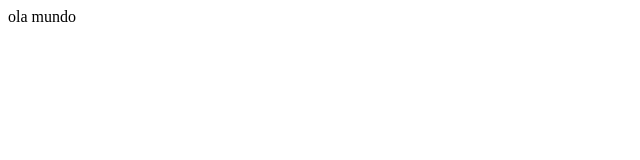
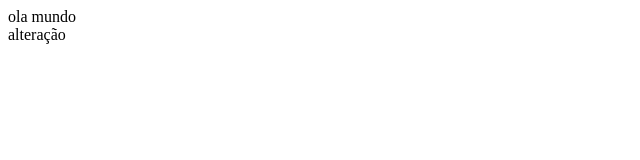
Before and after one commit to Felipesouzavasconcelos2007/Teste, a plain HTML site: page index.html in a window 1280 px wide. Shown: the full height of the page, 0-640 px from the left. Drawn offline with Linux system fonts and the light colour scheme.

Commit message:
função

```diff
--- a/index.html
+++ b/index.html
@@ -7,5 +7,6 @@
 </head>
 <body>
     ola mundo
+    <div>alteração</div>
 </body>
 </html>
```
